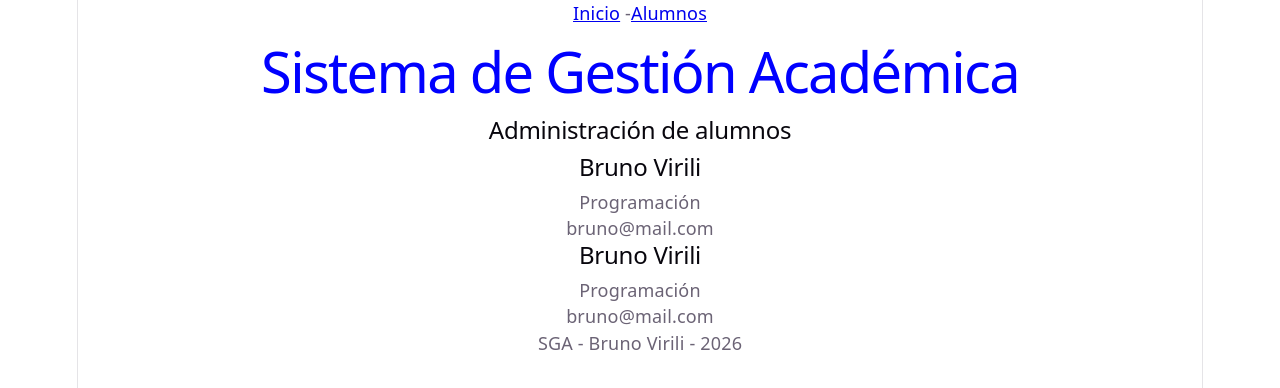
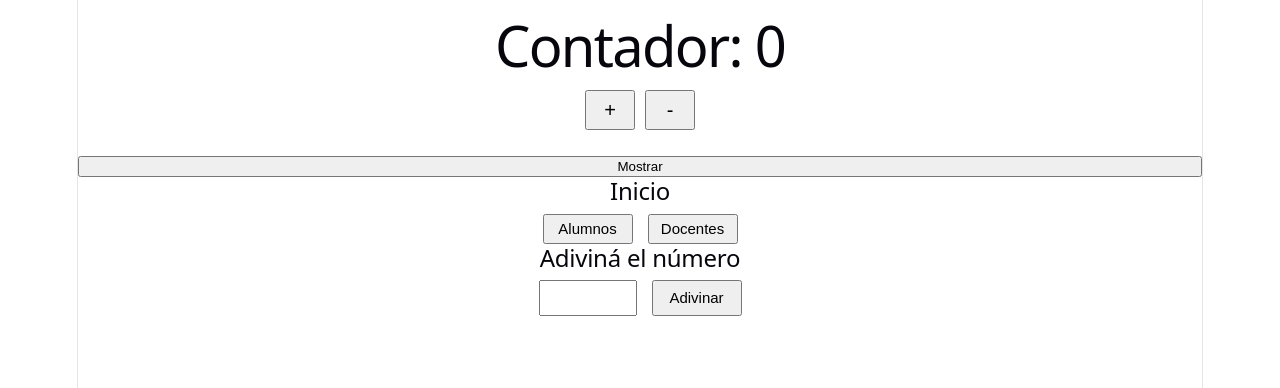
Before and after one commit to brunovirili/SGA, a React (Vite) app in the folder frontend-react/: page / in a window 1280 px wide. Shown: the top 388 px of the page. Built offline with nearby package versions, Linux system fonts and the light colour scheme.

Commit message:
Clase 28 - Hooks de estado

```diff
--- a/frontend-react/src/App.jsx
+++ b/frontend-react/src/App.jsx
@@ -1,18 +1,24 @@
-import Titulo from "./components/Titulo"
+/* import Titulo from "./components/Titulo"
 import Navbar from "./components/Navbar"
 import Footer from "./components/Footer"
-import TarjetaAlumno from "./components/TarjetaAlumnos"
+import TarjetaAlumno from "./components/TarjetaAlumnos" */
+import Incrementar from "./components/ejemplos/Incrementar"
+import CambiarTitulo from "./components/ejemplos/CambiarTitulo"
+import Adivina from "./components/ejemplos/Adivina"
 
 function App()
 {
   return (
     <>
-    <Navbar />
+    {/* <Navbar />
     <Titulo texto="Sistema de Gestión Académica" color="blue"/>
     <h2>Administración de alumnos</h2>
     <TarjetaAlumno nombre="Bruno Virili" carrera="Programación" correo ="bruno@mail.com"/>
-    <TarjetaAlumno nombre="Bruno Virili" carrera="Programación" correo ="bruno@mail.com"/>
-    <Footer />
+    <TarjetaAlumno nombre="Bruno Virili" carrera="Programación" correo ="bruno@mail.com"/> */}
+    <Incrementar />
+    <CambiarTitulo />
+    <Adivina />
+    {/* <Footer /> */}
     </>
   )
 }
--- /dev/null
+++ b/frontend-react/src/components/ejemplos/Adivina.jsx
@@ -0,0 +1,36 @@
+import { useState } from "react";
+
+export function Adivina(){
+    const [seleccion, setSeleccion] = useState("")
+    const [resultado, setResultado] = useState("")
+
+    function sortear(){
+        const ganador = Math.floor(Math.random() * 10) + 1
+        const elegido = Number(seleccion)
+        if (seleccion === " "){
+            setResultado("Ingrese un número.")
+            return
+        }
+        if (elegido < 1 || elegido > 10){
+            setResultado("Ingrese un número entre 1 y 10")
+            return
+        }
+        if (elegido === ganador){
+            setResultado("Felicidades, has elegido el número ganador")
+        } else {
+            setResultado(`Fallaste. El número era: ${ganador}.`)
+        }
+    }
+    return (
+        <>
+        <h2>Adiviná el número</h2>
+        <div style={{display: "flex", justifyContent: "center", gap: "15px"}}>
+        <input type="number" value={seleccion} onChange={(e) => setSeleccion(e.target.value)} style={{width:"90px", height:"30px", fontSize:"15px"}}/>
+        <button onClick={sortear} style={{width:"90px", height:"36px", fontSize:"15px"}}>Adivinar</button>
+        </div>
+        <p>{resultado}</p>
+        </>
+    )
+}
+
+export default Adivina
--- /dev/null
+++ b/frontend-react/src/components/ejemplos/CambiarTitulo.jsx
@@ -0,0 +1,17 @@
+import { useState } from "react";
+
+function CambiarTitulo() {
+    const [titulo, setTitulo] = useState("Inicio")
+
+    return (
+        <>
+        <h2>{titulo}</h2>
+        <div style={{display: "flex", justifyContent: "center", gap: "15px"}}>
+            <button onClick={() => setTitulo("Alumnos")} style={{width:"90px", height:"30px", fontSize:"15px"}}> Alumnos </button>
+            <button onClick={() => setTitulo("Docentes")} style={{width:"90px", height:"30px", fontSize:"15px"}}> Docentes</button>
+        </div>
+        </>
+    )
+}
+
+export default CambiarTitulo
--- /dev/null
+++ b/frontend-react/src/components/ejemplos/Incrementar.jsx
@@ -0,0 +1,28 @@
+import { useState } from "react"
+
+function Incrementar(){
+    const [contador, setContador] = useState(0)
+    const [mostrar, setMostrar] = useState(false)
+
+    function incremento(){
+        setContador(contador + 1)
+    }
+    function decremento(){
+        setContador(contador - 1)
+    }
+
+    return (
+        <>
+        <h1>Contador: {contador}</h1>
+        <div style={{display: "flex", justifyContent: "center", gap: "10px"}}>
+        <button onClick={incremento} style={{width:"50px", height:"40px", fontSize:"20px"}}>+</button>
+        <button onClick={decremento} style={{width:"50px", height:"40px", fontSize:"20px"}}>-</button>
+        </div>
+        <br />
+        <button onClick={() => setMostrar(!mostrar)}>Mostrar</button>
+        {mostrar && <p>Información</p>}
+        </>
+    )
+}
+
+export default Incrementar
```
